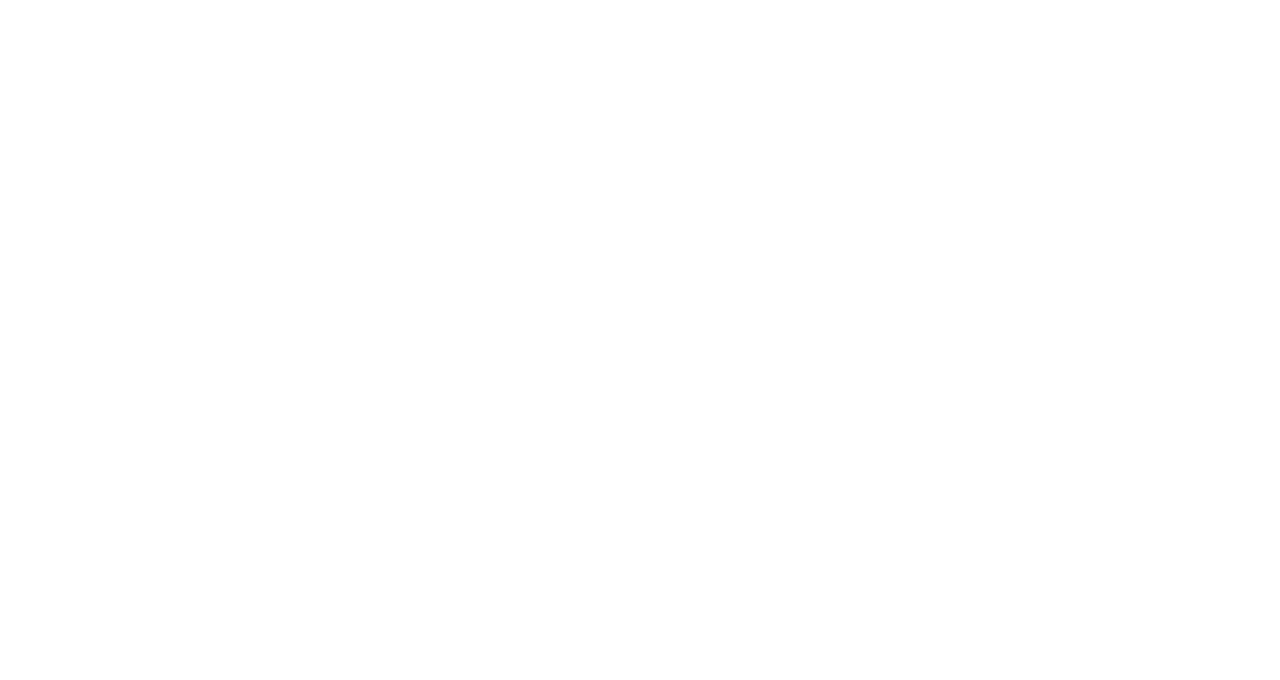
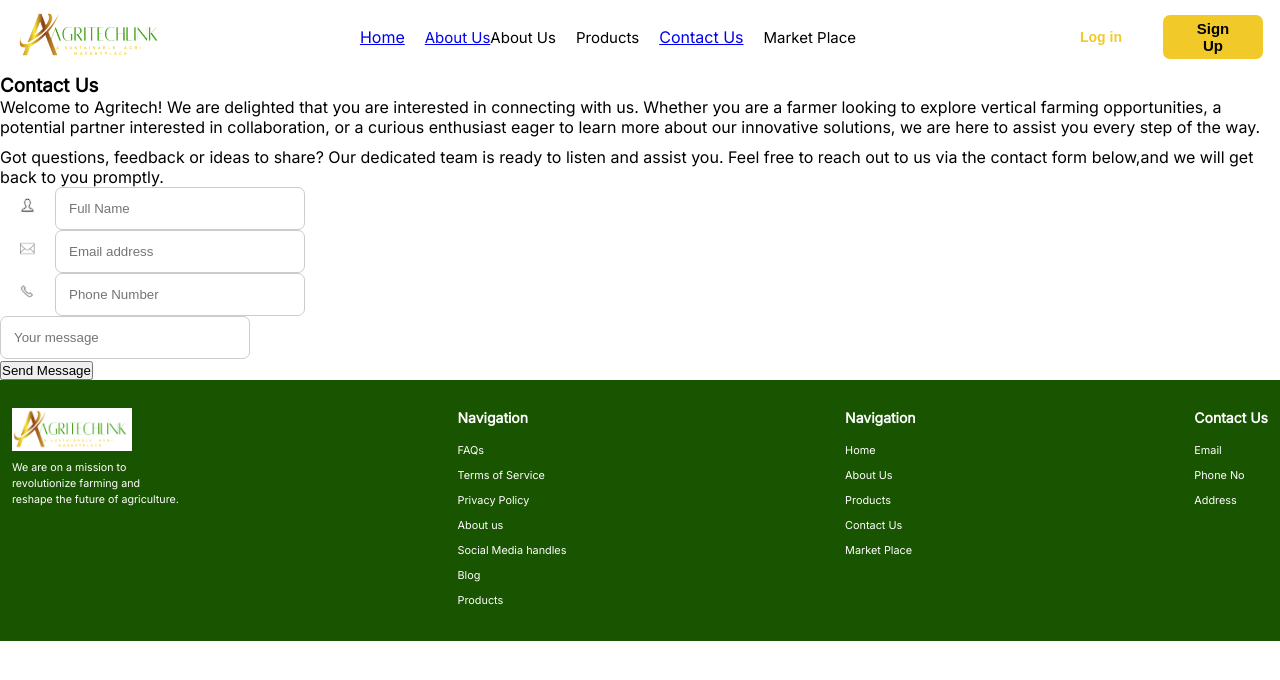
Before and after one commit to Ahnob/agritechcapstonereact, a React (Vite) app: page /Contactus in a window 1280 px wide. Before the commit this address had no page. Shown: the top 680 px of the page. Built offline with nearby package versions, Linux system fonts and the light colour scheme.

Commit message:
started styling the contact

```diff
--- a/src/App.jsx
+++ b/src/App.jsx
@@ -8,6 +8,8 @@ import FarmerSignup from "./components/Signup/Farmersignup/FarmerSignup";
 import B2BSignup from "./components/Signup/B2B/B2BSignup";
 import AdminSignup from "./components/Signup/Adminsignup/AdminSignup";
 import B2CSignup from "./components/Signup/B2C/B2CSignup";
+import Contactus from "./components/Contactus/Contactus";
+import AboutUs from "./components/Aboutus/AboutUs";
 
 function App() {
   return (
@@ -16,7 +18,9 @@ function App() {
         <Route path="/settings" element={<Settings />} />
         <Route path="/subscription" element={<Subscription />} />
         <Route path="/" element={<Home />} />
+        <Route path="/Aboutus" element={<AboutUs />} />
         <Route path="/login" element={<Login />} />
+        <Route path="/Contactus" element={<Contactus />} />
         <Route path="/farmer-signup" element={<FarmerSignup />} />
         <Route path="/b2b-signup" element={<B2BSignup />} />
         <Route path="/admin-signup" element={<AdminSignup />} />
--- a/src/components/Aboutus/AboutUs.jsx
+++ b/src/components/Aboutus/AboutUs.jsx
@@ -2,6 +2,7 @@ import about_image from "../../assets/about.png";
 import "./Aboutus.css";
 function AboutUs() {
   return (
+    <>
       <div className="about-container">
         <p className="about-heading">About Us</p>
         <div className="about-content">
@@ -23,13 +24,14 @@ function AboutUs() {
               However, at AgritechLink, we are committed to overcoming these
               obstacles through continuous innovation and collaboration. By
               investing in research and development, we are streamlining our
-            processes and making our solutions more accessible and adaptable to
-            farmers of all scales.
+              processes and making our solutions more accessible and adaptable
+              to farmers of all scales.
             </p>
             <button className="learn-more">Learn More</button>
           </div>
         </div>
       </div>
+    </>
   );
 }
 
--- /dev/null
+++ b/src/components/Contactus/Contactus.css
@@ -0,0 +1,31 @@
+.contact-container {
+  width: 100%;
+  margin: 0;
+}
+
+.contact-button {
+}
+
+.contact-paragraph {
+  text-align: left;
+  font-size: 16px;
+  margin-bottom: 10px;
+  font-weight: 400;
+  line-height: 20px;
+}
+
+.input {
+  height: 30px;
+  border: 1px solid rgb(176, 176, 176);
+  border-radius: 5px;
+  outline: none;
+  transition: 0.2s ease;
+  background: transparent;
+  font-size: 15px;
+  color: rgb(0, 0, 0);
+  width: 300px;
+  transition: 0.2s ease;
+  display: flex;
+  margin: 10px auto;
+  align-items: center;
+}
--- /dev/null
+++ b/src/components/Contactus/Contactus.jsx
@@ -0,0 +1,53 @@
+import email_icon from "../../assets/email.png";
+import phone_icon from "../../assets/Phone-icon.svg";
+import human_icon from "../../assets/Customer-icon.svg";
+import "./Contactus.css";
+import Navbars from "../Navbar/Navbars";
+import Footer from "../footer/Footer";
+
+function Contactus() {
+  return (
+    <>
+      <Navbars />
+      <div className="contact-container">
+        <div>
+          <h3>Contact Us</h3>
+          <p className="contact-paragraph">
+            Welcome to Agritech! We are delighted that you are interested in
+            connecting with us. Whether you are a farmer looking to explore
+            vertical farming opportunities, a potential partner interested in
+            collaboration, or a curious enthusiast eager to learn more about our
+            innovative solutions, we are here to assist you every step of the
+            way.
+          </p>
+          <p>
+            Got questions, feedback or ideas to share? Our dedicated team is
+            ready to listen and assist you. Feel free to reach out to us via the
+            contact form below,and we will get back to you promptly.
+          </p>
+        </div>
+        <div>
+          <div className="input-box">
+            <img src={human_icon} alt="human_icon" />
+            <input type="text" placeholder="Full Name"></input>
+          </div>
+          <div className="input-box">
+            <img src={email_icon} />
+            <input type="text" placeholder="Email address"></input>
+          </div>
+          <div className="input-box">
+            <img src={phone_icon} />
+            <input type="text" placeholder="Phone Number"></input>
+          </div>
+          <div className="input-box">
+            <input type="text" placeholder="Your message"></input>
+          </div>
+          <button className="contact-button">Send Message</button>
+        </div>
+      </div>
+      <Footer />
+    </>
+  );
+}
+
+export default Contactus;
--- a/src/components/Login/Login.css
+++ b/src/components/Login/Login.css
@@ -1,8 +1,8 @@
-.container {
+.login-container {
   background-color: white;
   width: 350px;
   margin: 150px auto;
-  height: 40 0px;
+  height: 450px;
   border-radius: 10px;
   padding: 25px;
   display: flex;
--- a/src/components/Login/Login.jsx
+++ b/src/components/Login/Login.jsx
@@ -37,7 +37,7 @@ const Login = () => {
 
   return (
     <form onSubmit={handleLogin}>
-      <div className="container">
+      <div className="login-container">
         <img className="close_icon" src={close_icon} />
         <h2 className="login-h2">Log In</h2>
         <p className="first-paragraph">Please fill in your details to log in</p>
@@ -46,7 +46,7 @@ const Login = () => {
             <img src={email_icon} alt="" />
             <input
               type="email"
-              placeholder="E"
+              placeholder="Email Address"
               required
               value={email}
               onChange={(e) => setEmail(e.target.value)}
--- a/src/components/Navbar/Navbars.jsx
+++ b/src/components/Navbar/Navbars.jsx
@@ -3,6 +3,7 @@ import logo from "../../assets/logo.png";
 import hamburger_icon from "../../assets/hamburger.svg";
 import SideNav from ".././side-nav/Sidenav";
 import "./Navbars.css";
+import { Link } from "react-router-dom";
 
 function Navbars() {
   const [isOpen, setIsOpen] = useState(false);
@@ -13,24 +14,21 @@ function Navbars() {
       </div>
       <ul className="nav-menu" id="navMenu">
         <li>
-          <a href="#welcome" className="link">
-            Home
-          </a>
+          <Link to="/">Home</Link>
         </li>
         <li>
           <a href="#about-heading" className="link">
+            <Link to="/Aboutus">About Us</Link>
             About Us
           </a>
         </li>
         <li>
           <a href="#service" className="link">
-            Services
+            Products
           </a>
         </li>
         <li>
-          <a href="#Contact" className="link">
-            Contact Us
-          </a>
+          <Link to="/Contactus">Contact Us</Link>
         </li>
         <li>
           <a href="#market" className="link">
@@ -40,7 +38,7 @@ function Navbars() {
       </ul>
       <div className="nav-button">
         <button className="login-btn">
-          <a href="../html/login.html">Log in</a>
+          <Link to="/login">Log in</Link>
         </button>
         <button className="signup-btn">
           <a href="../html/sign.html">Sign Up</a>
```
Lines whose indentation alone changed are shown as unchanged.
